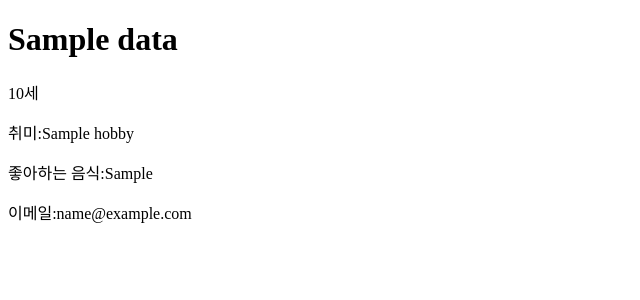
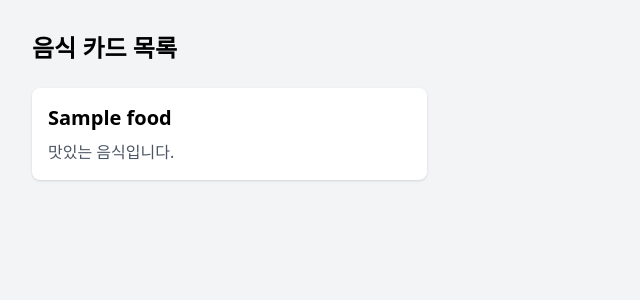
Before and after one commit to abjkr29/hello_flask, a Flask app: template templates/index.html in a window 1280 px wide. Shown: the top 300 px of the page, without its empty margins (0-640 px from the left). Run offline with Flask 3, Linux system fonts and the light colour scheme; the template is opened without the code that fills it: most values are stand-ins (such as "Sample title", 1, 10 or a date in 2020); some libraries are stand-ins or nearby versions.

Commit message:
feat: 리스트와 for문으로 화면 자동 생성 구현

```diff
--- a/app.py
+++ b/app.py
@@ -4,16 +4,8 @@ app = Flask(__name__)
 
 @app.route('/')
 def home():
-    # 여기에 내 데이터를 만든다!
-    my_profile = {
-        "name": "안수현",
-        "age": 19 ,
-        "hobby": "게임",
-        "favorite_food": "라면",
-        "email:": "abjkr29@gmail.com"
-    }
-    #데이터 이름 붙혀서 내보내기
-    return render_template('index.html', data=my_profile)
+    foods = ["치킨", "피자", "햄버거", "떡볶이", "라면", "초밥", "김밥"]
+    return render_template('index.html',data=foods)
 
-if __name__=='__main__':
+if __name__ == '__main__':
     app.run(debug=True)
--- a/templates/index.html
+++ b/templates/index.html
@@ -1,15 +1,21 @@
 <!DOCTYPE html>
 <html>
-	<head>
-		<title>내 프로필</title>
-	</head>
-	<body>
-		<h1>{{ data.name }}</h1>
-		<p>{{ data.age }}세</p>
-		<p>취미:{{ data.hobby }}</p>
-		<p>좋아하는 음식:{{ data.favorite_food }}</p>
-		<p>이메일:{{ data.email }}</p>
-	</body>
+<head>
+    <title>음식 카드</title>
+    <script src="https://cdn.tailwindcss.com"></script>
+</head>
+<body class="p-8 bg-gray-100">
+    <h1 class="text-2xl font-bold mb-6">음식 카드 목록</h1>
+
+    <div class="grid grid-cols-1 md:grid-cols-3 gap-4">
+        {% for food in data %}
+            <div class="bg-white rounded-lg shadow p-4">
+                <h2 class="text-xl font-bold mb-2">{{ food }}</h2>
+                <p class="text-gray-600">맛있는 음식입니다.</p>
+            </div>
+        {% endfor %}
+    </div>
+</body>
 </html>
 
-<!----내 데이터 저장소>
+<!----암튼 디자인뭐시기 뭐 반복한거>
```
Also changed, not shown: 1 other file.
